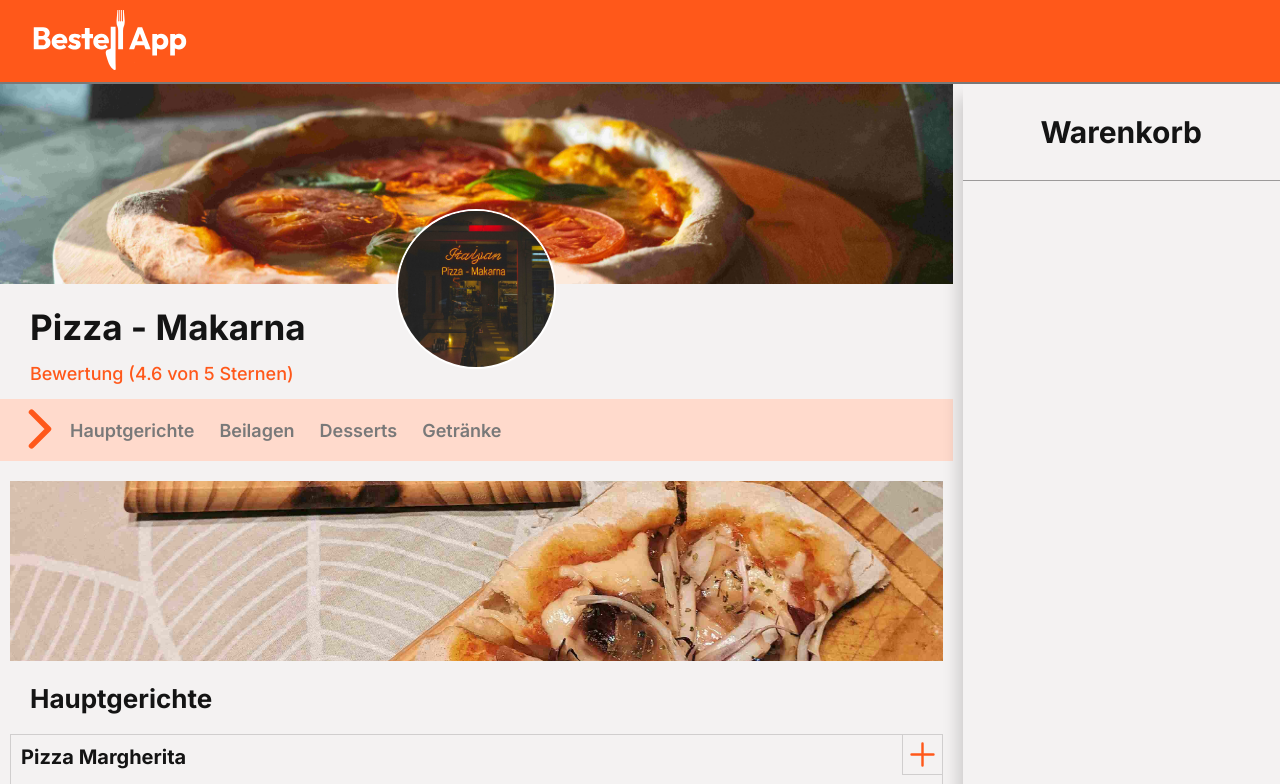
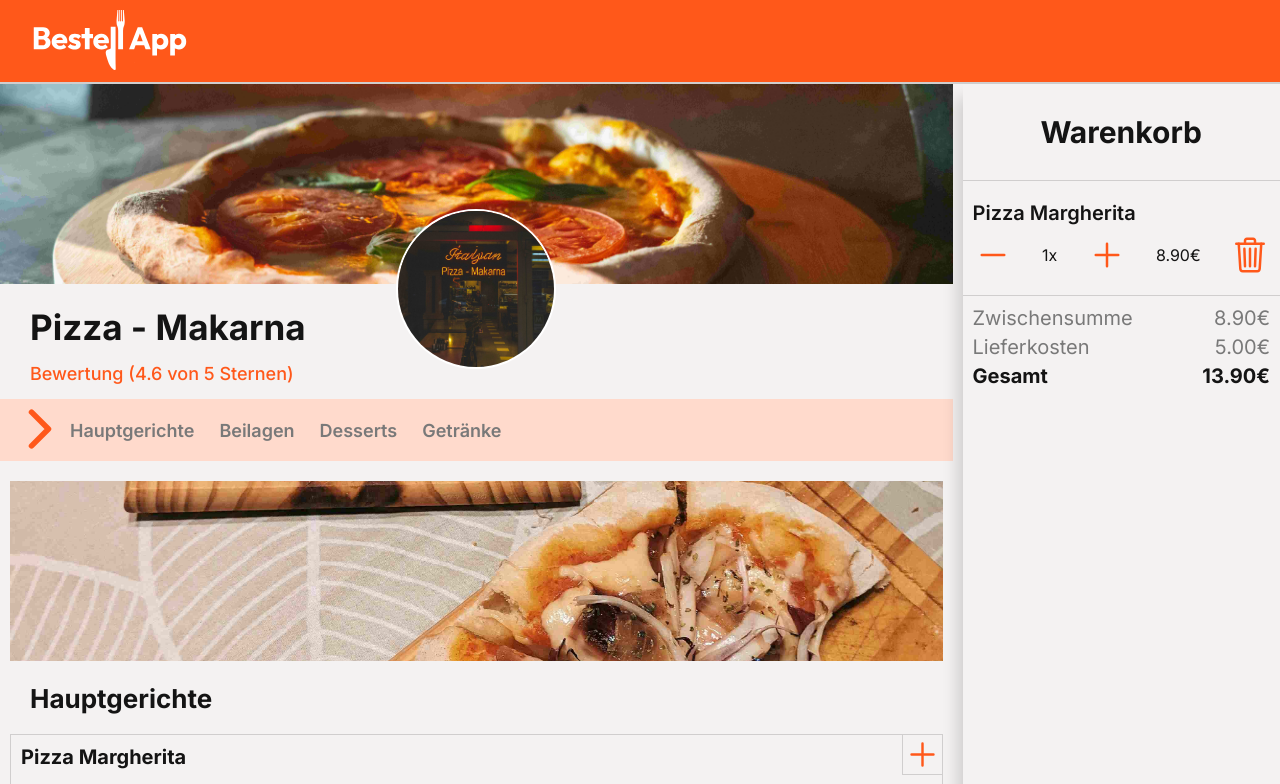
Before and after one commit to HenryWolfDev/Bestell-App, a plain HTML site: page index.html in a window 1280 px wide. Both pictures are taken after a click on the element 476 px from the left and 795 px from the top of the page. Shown: the top 784 px of the page. Drawn offline with Linux system fonts and the light colour scheme.

Commit message:
added calcUtility, added templates added eventlistener changed style

```diff
--- a/index.html
+++ b/index.html
@@ -1,5 +1,5 @@
 <!DOCTYPE html>
-<html lang="en">
+<html lang="de">
   <head>
     <meta charset="UTF-8" />
     <meta name="viewport" content="width=device-width, initial-scale=1.0" />
@@ -119,6 +119,7 @@
                 <h2>Warenkorb</h2>
               </div>
               <div id="basket-list"></div>
+              <div id="basket-total-list"></div>
             </div>
           </section>
           <!-- #endregion Warenkorb -->
@@ -126,8 +127,10 @@
       </div>
     </main>
     <footer>
-      <div class="container">footer</div>
+      <div class="container">
+        <img src="assets/Logo/Logo.png" alt="" class="footer-logo" />
+      </div>
     </footer>
-    <script type="module" src="script.js"></script>
+    <script type="module" src="script.js "></script>
   </body>
 </html>
--- /dev/null
+++ b/js/calcUtitlity.js
@@ -0,0 +1,23 @@
+export class CalcUtility {
+  static calcItemSum(price, quantity) {
+    const sum = (price * quantity).toFixed(2) + "€";
+    return sum;
+  }
+
+  static calcItemTotal(basket) {
+    const total = basket.reduce(
+      (acc, item) => acc + item.price * item.quantity,
+      0
+    );
+    return total.toFixed(2) + "€";
+  }
+
+  static calcTotalEverything(basket) {
+    const itemsTotal = basket.reduce(
+      (acc, item) => acc + item.price * item.quantity,
+      0
+    );
+    const totalWithDelivery = itemsTotal + 5;
+    return totalWithDelivery.toFixed(2) + "€";
+  }
+}
--- a/js/data.js
+++ b/js/data.js
@@ -123,3 +123,5 @@ export const menuItems = [
     category: "Getränke",
   },
 ];
+
+export const basket = [];
--- /dev/null
+++ b/js/menuManager.js
@@ -0,0 +1,119 @@
+import { basket } from "./data.js";
+import { Template } from "./templates.js";
+
+export class RenderItems {
+  constructor(menuItems) {
+    this.menuItems = menuItems;
+  }
+
+  // #region RENDER-METHODS
+  renderCategory(categoryName, containerID) {
+    const container = document.getElementById(containerID);
+    const items = this.menuItems.filter(
+      // filtert, ob der eingegebene string im parameter derselbe ist wie array.category
+      (item) => item.category === categoryName
+    );
+
+    items.forEach((item) => {
+      const itemBox = Template.createItemBox(item);
+
+      itemBox.addEventListener("click", () => {
+        this.addToBasket(item);
+        this.renderBasket("basket-list");
+        console.log("Basket:", basket);
+      });
+
+      container.appendChild(itemBox);
+    });
+  }
+
+  renderBasket(containerID) {
+    const container = document.getElementById(containerID);
+    container.innerHTML = ""; // vorher leeren
+
+    basket.forEach((item) => {
+      const itemLine = Template.createBasketItem(item);
+
+      this.allBasketItemListener(itemLine, item);
+
+      container.appendChild(itemLine);
+    });
+    this.renderTotal();
+  }
+
+  renderTotal() {
+    const payBoxContainer = document.getElementById("basket-total-list");
+    payBoxContainer.innerHTML = "";
+
+    if (basket.length > 0) {
+      const totalBox = Template.createTotalBox(basket);
+      payBoxContainer.appendChild(totalBox);
+    }
+  }
+  // #endregion RENDER-METHODS
+
+  addToBasket(item) {
+    const existingItem = basket.find((element) => element.name === item.name);
+    if (existingItem) {
+      existingItem.quantity += 1;
+    } else {
+      basket.push({
+        name: item.name,
+        price: item.price,
+        quantity: 1,
+      });
+    }
+  }
+
+  // #region LISTENER-FOR-BASKET-ICONS
+  addToBasketElementListener(icon, item) {
+    icon.addEventListener("click", () => {
+      const existingItem = basket.find((element) => element.name === item.name);
+      if (existingItem) {
+        existingItem.quantity += 1;
+      }
+
+      this.renderBasket("basket-list");
+    });
+  }
+
+  removeFromBasketListener(icon, item) {
+    icon.addEventListener("click", () => {
+      const existingItem = basket.find((element) => element.name === item.name);
+      if (existingItem && existingItem.quantity > 1) {
+        existingItem.quantity -= 1;
+      }
+
+      this.renderBasket("basket-list");
+    });
+  }
+
+  deleteFromBasketListener(icon, item) {
+    icon.addEventListener("click", () => {
+      const index = basket.findIndex((element) => element.name === item.name);
+      if (index >= 0) {
+        basket.splice(index, 1);
+      }
+
+      this.renderBasket("basket-list");
+    });
+  }
+
+  allBasketItemListener(itemLine, item) {
+    const addIcon = itemLine.querySelector(".add-to-basket");
+    if (addIcon) {
+      this.addToBasketElementListener(addIcon, item);
+    }
+
+    const removeIcon = itemLine.querySelector(".remove-from-basket");
+    if (removeIcon) {
+      this.removeFromBasketListener(removeIcon, item);
+    }
+
+    const deleteIcon = itemLine.querySelector(".delete-from-basket");
+    if (deleteIcon) {
+      this.deleteFromBasketListener(deleteIcon, item);
+    }
+  }
+  // #endregion LISTENER-FOR-BASKET-ICONS
+}
--- /dev/null
+++ b/js/templates.js
@@ -0,0 +1,130 @@
+import { CalcUtility } from "./calcUtitlity.js";
+
+export class Template {
+  static createItemBox(item) {
+    const itemBox = document.createElement("div");
+    itemBox.classList.add("item-box");
+
+    const title = document.createElement("h3");
+    title.classList.add("item-title");
+    title.textContent = `${item.name}`;
+
+    const desc = document.createElement("span");
+    desc.classList.add("item-desc");
+    desc.textContent = `${item.description}`;
+
+    const price = document.createElement("span");
+    price.classList.add("item-price");
+    price.textContent = `${item.price.toFixed(2)}€`;
+
+    const icon = Template.createAddIconItemBox();
+
+    itemBox.appendChild(icon);
+    itemBox.appendChild(title);
+    itemBox.appendChild(desc);
+    itemBox.appendChild(price);
+
+    return itemBox;
+  }
+
+  static createBasketItem(item) {
+    const itemLine = document.createElement("div");
+    itemLine.classList.add("basket-item");
+
+    const name = document.createElement("span");
+    name.textContent = `${item.name}`;
+
+    const changeBox = document.createElement("div");
+    changeBox.classList.add("change-box");
+
+    const add = Template.createAddIcon();
+    const remove = Template.createRemoveIcon();
+    const trash = Template.createTrashIcon();
+
+    const quantity = document.createElement("span");
+    quantity.textContent = `${item.quantity}x`;
+
+    const sum = document.createElement("span");
+    sum.innerHTML = CalcUtility.calcItemSum(item.price, item.quantity);
+
+    changeBox.appendChild(remove);
+    changeBox.appendChild(quantity);
+    changeBox.appendChild(add);
+    changeBox.appendChild(sum);
+    changeBox.appendChild(trash);
+
+    itemLine.appendChild(name);
+    itemLine.appendChild(changeBox);
+
+    return itemLine;
+  }
+
+  static createTotalBox(basket) {
+    const container = document.createElement("div");
+    container.id = "basket-total";
+
+    // Zwischensumme
+    const subtotalBox = document.createElement("div");
+    const subtotalTitle = document.createElement("span");
+    subtotalTitle.textContent = `Zwischensumme`;
+    const subtotal = document.createElement("span");
+    subtotal.innerHTML = CalcUtility.calcItemTotal(basket);
+
+    subtotalBox.appendChild(subtotalTitle);
+    subtotalBox.appendChild(subtotal);
+
+    // Lieferkosten
+    const deliveryBox = document.createElement("div");
+    const deliveryTitle = document.createElement("span");
+    deliveryTitle.textContent = `Lieferkosten`;
+    const deliveryPrice = document.createElement("span");
+    deliveryPrice.textContent = `5.00€`;
+
+    deliveryBox.appendChild(deliveryTitle);
+    deliveryBox.appendChild(deliveryPrice);
+
+    // Gesamt
+    const totalBox = document.createElement("div");
+    const totalTitle = document.createElement("span");
+    totalTitle.textContent = `Gesamt`;
+    const fullPrice = document.createElement("span");
+    fullPrice.textContent = CalcUtility.calcTotalEverything(basket);
+
+    totalBox.appendChild(totalTitle);
+    totalBox.appendChild(fullPrice);
+
+    container.appendChild(subtotalBox);
+    container.appendChild(deliveryBox);
+    container.appendChild(totalBox);
+
+    return container;
+  }
+
+  static createAddIconItemBox() {
+    const icon = document.createElement("div");
+    icon.classList.add("item-icon");
+    icon.innerHTML = `<svg xmlns="http://www.w3.org/2000/svg" class="ionicon" viewBox="0 0 512 512"><path fill="none" stroke="currentColor" stroke-linecap="round" stroke-linejoin="round" stroke-width="32" d="M256 112v288M400 256H112"/></svg>`;
+    return icon;
+  }
+
+  static createAddIcon() {
+    const icon = document.createElement("span");
+    icon.classList.add("basket-icon", "add-to-basket");
+    icon.innerHTML = `<svg xmlns="http://www.w3.org/2000/svg" class="ionicon" viewBox="0 0 512 512"><path fill="none" stroke="currentColor" stroke-linecap="round" stroke-linejoin="round" stroke-width="32" d="M256 112v288M400 256H112"/></svg>`;
+    return icon;
+  }
+
+  static createRemoveIcon() {
+    const icon = document.createElement("span");
+    icon.classList.add("basket-icon", "remove-from-basket");
+    icon.innerHTML = `<svg xmlns="http://www.w3.org/2000/svg" class="ionicon" viewBox="0 0 512 512"><path fill="none" stroke="currentColor" stroke-linecap="round" stroke-linejoin="round" stroke-width="32" d="M400 256H112"/></svg>`;
+    return icon;
+  }
+
+  static createTrashIcon() {
+    const icon = document.createElement("span");
+    icon.classList.add("basket-icon", "delete-from-basket");
+    icon.innerHTML = `<svg xmlns="http://www.w3.org/2000/svg" class="ionicon" viewBox="0 0 512 512"><path d="M112 112l20 320c.95 18.49 14.4 32 32 32h184c17.67 0 30.87-13.51 32-32l20-320" fill="none" stroke="currentColor" stroke-linecap="round" stroke-linejoin="round" stroke-width="32"/><path stroke="currentColor" stroke-linecap="round" stroke-miterlimit="10" stroke-width="32" d="M80 112h352"/><path d="M192 112V72h0a23.93 23.93 0 0124-24h80a23.93 23.93 0 0124 24h0v40M256 176v224M184 176l8 224M328 176l-8 224" fill="none" stroke="currentColor" stroke-linecap="round" stroke-linejoin="round" stroke-width="32"/></svg>`;
+    return icon;
+  }
+}
--- a/script.js
+++ b/script.js
@@ -1,9 +1,9 @@
-import { menuItems } from "./js/data.js";
-import { RenderItems } from "./js/render.js";
+import { menuItems, basket } from "./js/data.js";
+import { RenderItems } from "./js/menuManager.js";
 
 const renderItems = new RenderItems(menuItems);
 
-// Hier einfach array.category wählen die gerendert werden soll und den container auswählen
+// Hier wird gewählt welche category in welchen container kommt
 renderItems.renderCategory("Hauptgericht", "main-courses");
 renderItems.renderCategory("Beilagen", "side-dishes");
 renderItems.renderCategory("Dessert", "desserts");
--- a/style.css
+++ b/style.css
@@ -1,7 +1,7 @@
 header {
   background-color: #ff581a;
   padding: 1rem;
-  border-bottom: 0.2rem solid rgb(121, 121, 121);
+  border-bottom: 0.2rem solid rgb(208, 206, 206);
 
   .logo {
     color: white;
@@ -162,7 +162,65 @@ header {
       justify-content: center;
       padding: 3rem;
       font-size: 2rem;
-      border-bottom: 0.1rem solid rgb(156, 154, 154);
+      border-bottom: 0.1rem solid rgb(208, 206, 206);
+    }
+
+    #basket-list {
+      padding: 2rem 1rem;
+      border-bottom: 0.1rem solid rgb(208, 206, 206);
+      display: flex;
+      flex-direction: column;
+      gap: 1rem;
+      .basket-item {
+        display: flex;
+        flex-direction: column;
+        gap: 1rem;
+
+        span:first-child {
+          font-size: 2rem;
+          font-weight: 600;
+        }
+
+        span {
+          font-size: 1.6rem;
+        }
+
+        .change-box {
+          display: flex;
+          align-items: center;
+          justify-content: space-between;
+
+          .basket-icon {
+            width: 4rem;
+            height: 4rem;
+            color: #ff581a;
+            cursor: pointer;
+          }
+        }
+      }
+    }
+
+    #basket-total {
+      display: flex;
+      flex-direction: column;
+      gap: 0.5rem;
+      padding: 1rem 1rem;
+      div {
+        display: flex;
+        justify-content: space-between;
+
+        span {
+          font-size: 2rem;
+          color: rgb(121, 121, 121);
+        }
+      }
+      div:last-child {
+        font-weight: bold;
+
+        span {
+          color: rgb(20, 20, 20);
+        }
+      }
     }
   }
 }
@@ -171,5 +229,10 @@ header {
 footer {
   height: 10vh;
   background-color: #ff581a;
-  border-top: 0.2rem solid rgb(121, 121, 121);
+  border-top: 0.2rem solid rgb(208, 206, 206);
+
+  .footer-logo {
+    width: 20rem;
+    object-fit: cover;
+  }
 }
```
Also changed, not shown: js/render.js (deleted, +0 -41 lines), assets/icons/remove.svg (added), assets/icons/trash.svg (added).
